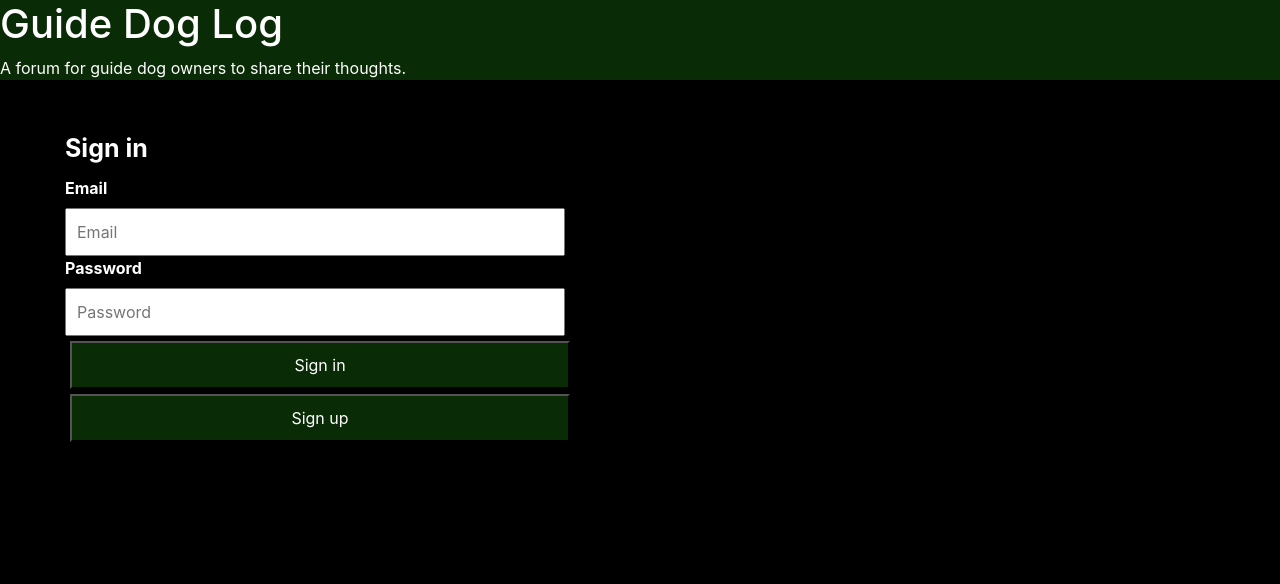
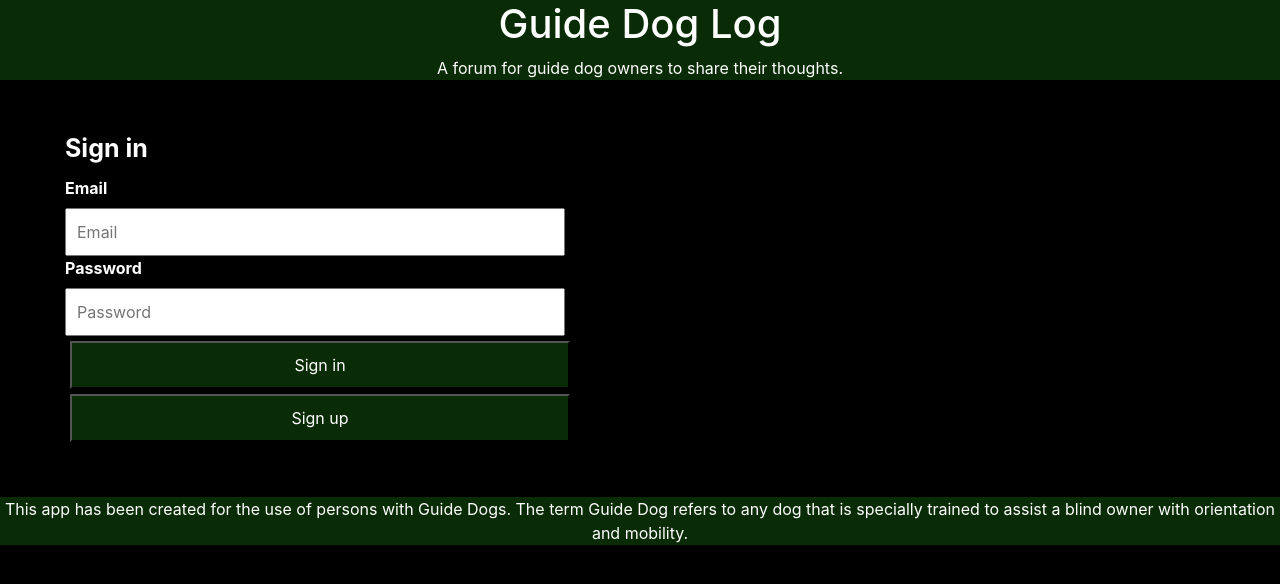
Before and after one commit to Crookinator/guide-dog-log-client, a website built with webpack: page index.html in a window 1280 px wide. Built offline with nearby package versions, Linux system fonts and the light colour scheme.

Commit message:
Added Footer Tag
Added a footer tag to the html for future information.

```diff
--- a/assets/styles/index.scss
+++ b/assets/styles/index.scss
@@ -7,9 +7,17 @@ box-sizing: border-box;
 position: relative;
 background: #092b05;
 color: white;
+text-align: center;
 }
 body {
 background: black;
+}
+
+footer {
+background: #092b05;
+color: white;
+text-align: center;
+
 }
 
 .uiButton {
--- a/index.html
+++ b/index.html
@@ -88,6 +88,6 @@
 <!--Div to hold the HTML from the GET requests -->
 				<div style="display: none" id='post-display' class="container col-lg-8"></div>
 			</div>
-
+			<footer>This app has been created for the use of persons with Guide Dogs. The term Guide Dog refers to any dog that is specially trained to assist a blind owner with orientation and mobility.</footer>
 		</body>
 </html>
```
